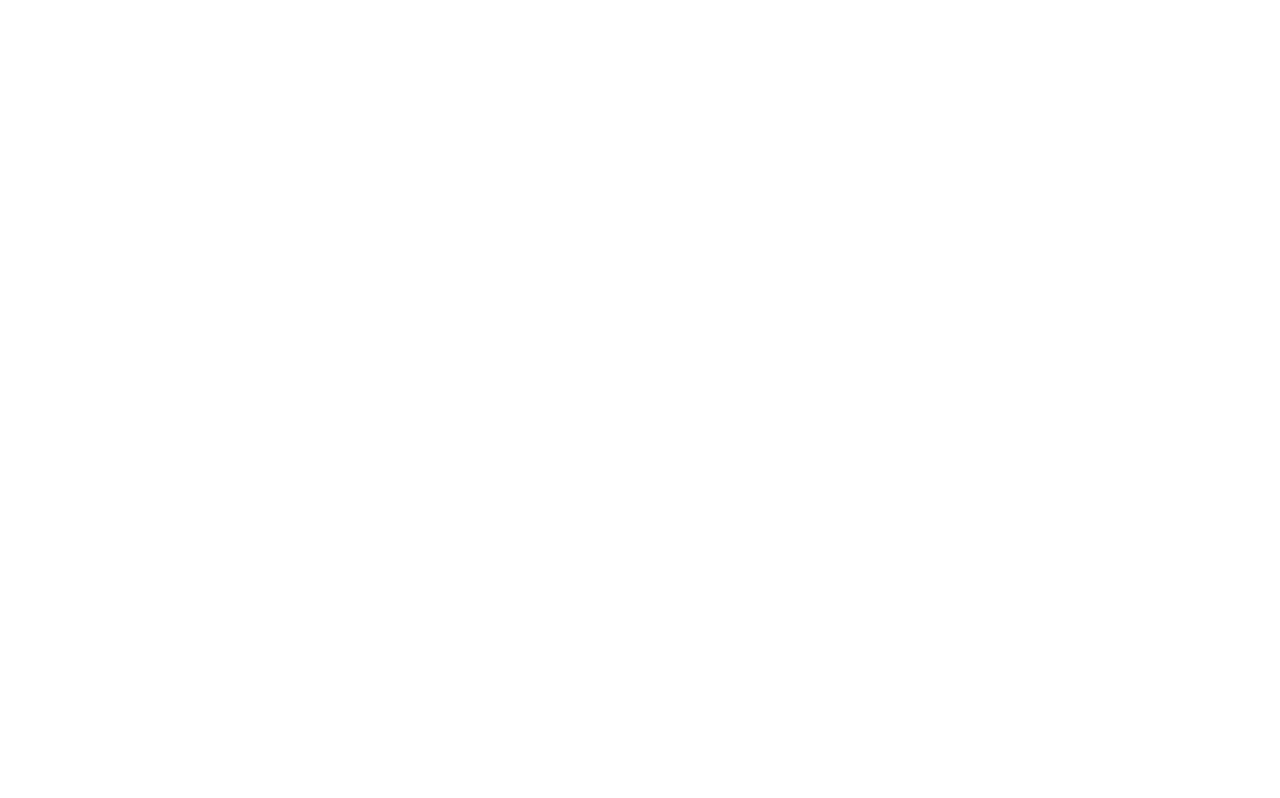
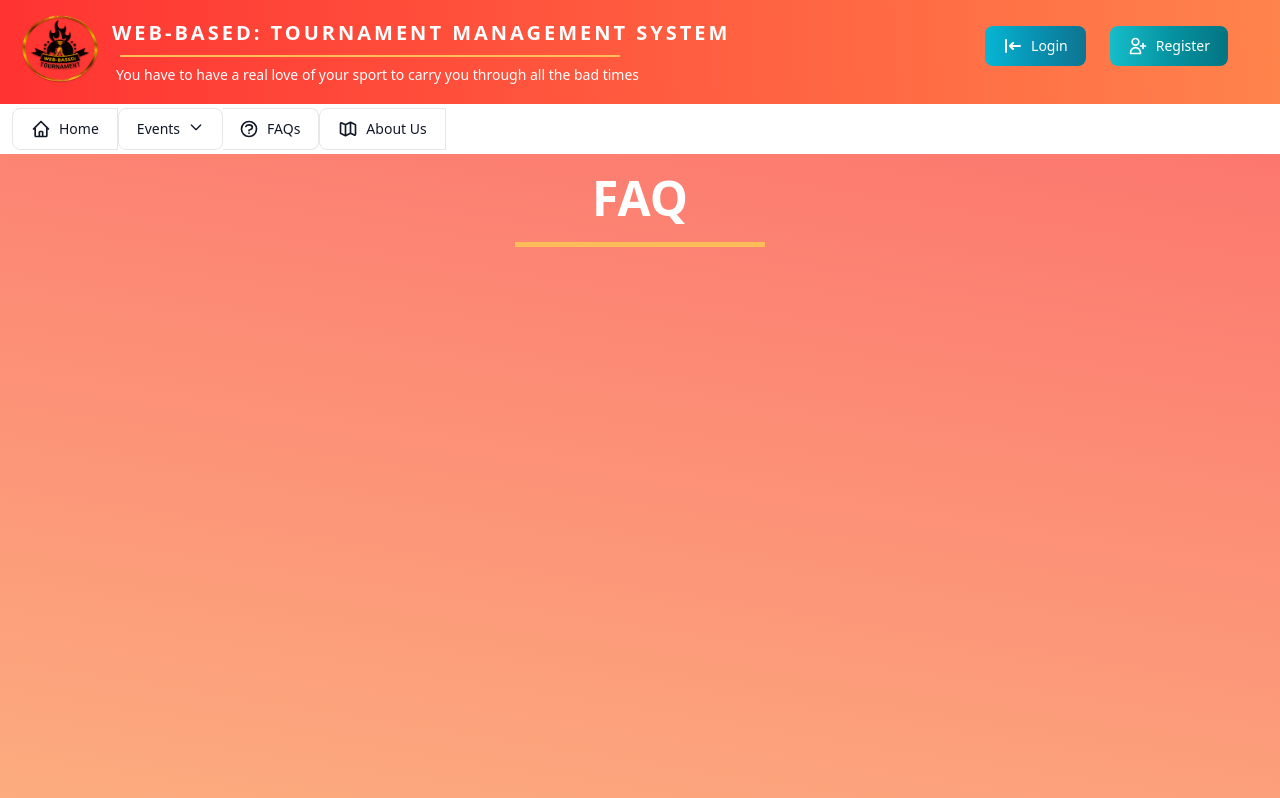
Before and after one commit to Sowishi/Tournament-Management-System, a React (Vite) app: page /faq in a window 1280 px wide. Before the commit this address had no page. Shown: the top 798 px of the page. Built offline with nearby package versions, Linux system fonts and the light colour scheme; the HTML template or start-up script is replaced by a standard one.

Commit message:
Create two pages

```diff
--- a/src/App.jsx
+++ b/src/App.jsx
@@ -11,6 +11,8 @@ import TMSCalendar from "./pages/calendar";
 import Events from "./pages/events";
 import Participants from "./pages/participants";
 import Tally from "./pages/tally";
+import FAQ from "./pages/faqs";
+import About from "./pages/about";
 
 const App = () => {
   return (
@@ -26,8 +28,8 @@ const App = () => {
         <Route path="/participants" element={<Participants />} />
 
         <Route path="/tally" element={<Tally />} />
-
-        <Route path="/bracket" element={<Bracket />} />
+        <Route path="/faq" element={<FAQ />} />
+        <Route path="/about" element={<About />} />
       </Routes>
     </>
   );
--- a/src/components/navigation.jsx
+++ b/src/components/navigation.jsx
@@ -37,15 +37,21 @@ const Navigation = () => {
         </Dropdown>
         {!currentEvent && (
           <>
+            <Link to={"/faq"}>
+              {" "}
               <Button color="gray">
                 <HiOutlineQuestionMarkCircle className="mr-2 h-5 w-5" />
                 FAQs
               </Button>
+            </Link>
+
+            <Link to={"/about"}>
               <Button color="gray">
                 {" "}
                 <HiOutlineMap className="mr-2 h-5 w-5" />
                 About Us
               </Button>
+            </Link>
           </>
         )}
         {currentEvent && (
--- /dev/null
+++ b/src/pages/about.jsx
@@ -0,0 +1,12 @@
+import Title from "../components/title";
+import DefaultLayout from "../layout/defaultLayout";
+
+const About = () => {
+  return (
+    <DefaultLayout>
+      <Title title={"About us"} />
+    </DefaultLayout>
+  );
+};
+
+export default About;
--- /dev/null
+++ b/src/pages/faqs.jsx
@@ -0,0 +1,12 @@
+import Title from "../components/title";
+import DefaultLayout from "../layout/defaultLayout";
+
+const FAQ = () => {
+  return (
+    <DefaultLayout>
+      <Title title={"FAQ"} />
+    </DefaultLayout>
+  );
+};
+
+export default FAQ;
```
Lines whose indentation alone changed are shown as unchanged.
